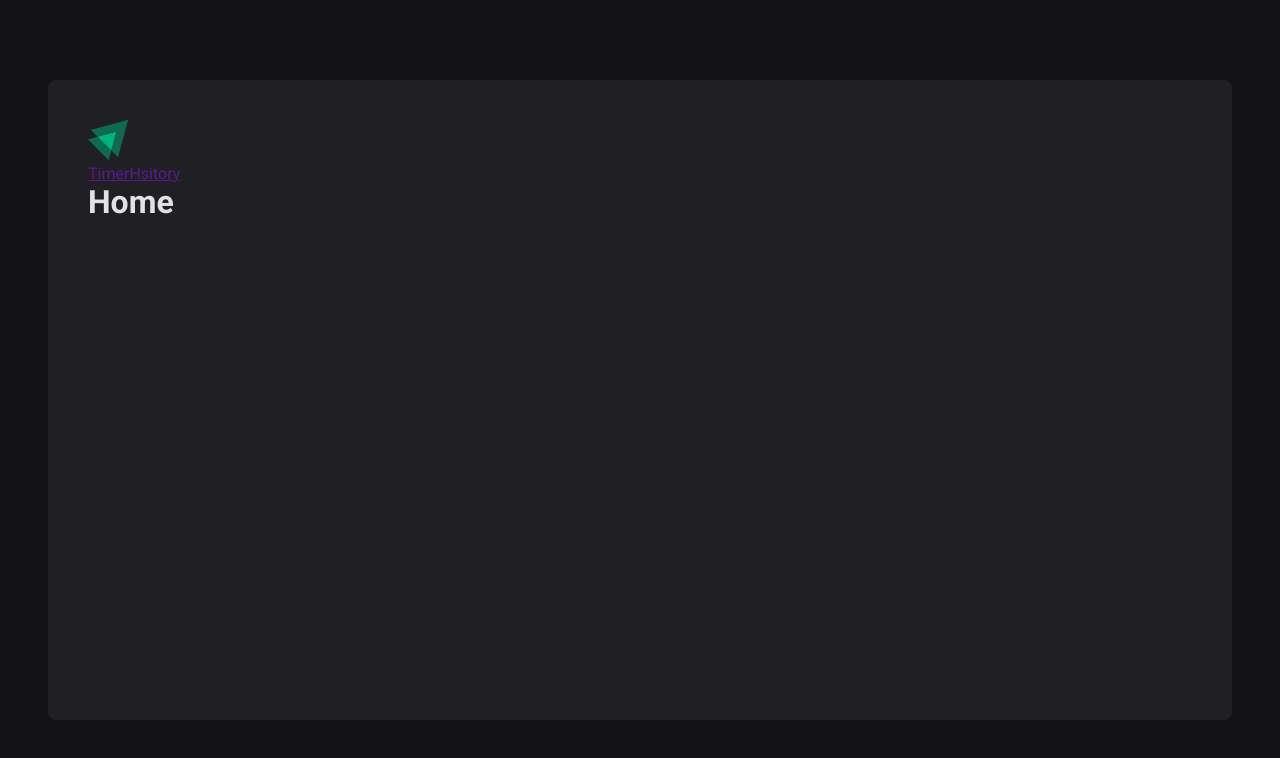
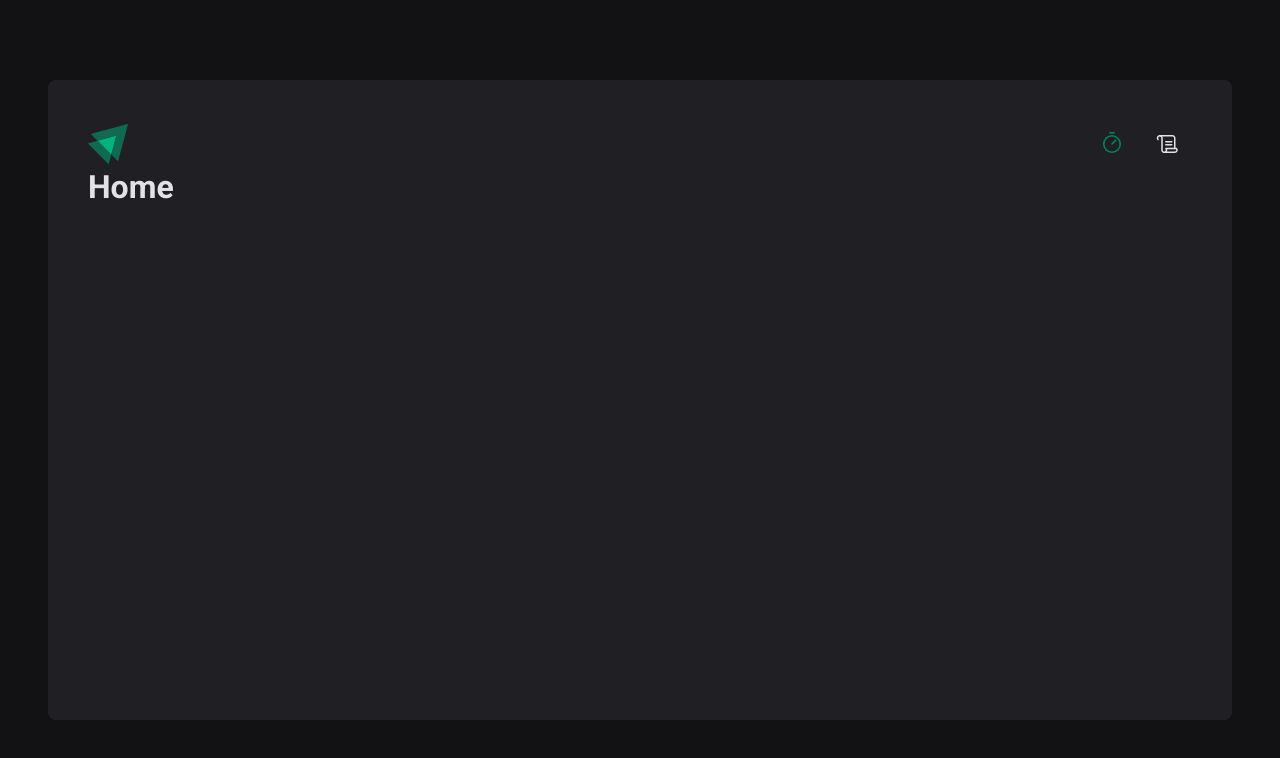
Before and after one commit to Hugovarellaa/Ignite-lab, a React (Vite) app in the folder 02-ignte-timer/: page / in a window 1280 px wide. Shown: the top 758 px of the page. Built offline with nearby package versions, Linux system fonts and the light colour scheme.

Commit message:
Header e Layout

```diff
--- a/02-ignte-timer/package.json
+++ b/02-ignte-timer/package.json
@@ -11,6 +11,7 @@
     "fix": "eslint src --ext .ts,.tsx --fix"
   },
   "dependencies": {
+    "phosphor-react": "^1.4.1",
     "react": "^18.2.0",
     "react-dom": "^18.2.0",
     "react-router-dom": "^6.3.0",
--- a/02-ignte-timer/src/components/Header/index.tsx
+++ b/02-ignte-timer/src/components/Header/index.tsx
@@ -1,3 +1,5 @@
+import { Scroll, Timer } from 'phosphor-react'
+import { NavLink } from 'react-router-dom'
 import logoImg from '../../assets/logo.svg'
 import { HeaderContainer } from './styles'
 
@@ -6,8 +8,12 @@
     <HeaderContainer>
       <img src={logoImg} alt="" />
       <nav>
-        <a href="">Timer</a>
-        <a href="">Hsitory</a>
+        <NavLink to="/" title="Timer">
+          <Timer size={24} />
+        </NavLink>
+        <NavLink to="/history" title="Histórico">
+          <Scroll size={24} />
+        </NavLink>
       </nav>
     </HeaderContainer>
   )
--- a/02-ignte-timer/src/components/Header/styles.ts
+++ b/02-ignte-timer/src/components/Header/styles.ts
@@ -1,3 +1,32 @@
 import styled from 'styled-components'
 
-export const HeaderContainer = styled.header``
+export const HeaderContainer = styled.header`
+  display: flex;
+  align-items: center;
+  justify-content: space-between;
+
+  nav {
+    display: flex;
+    gap: 0.5rem;
+
+    a {
+      width: 3rem;
+      height: 3rem;
+      display: flex;
+      justify-content: center;
+      align-items: center;
+      color: ${({ theme }) => theme['gray-100']};
+
+      border-top: 3px solid transparent;
+      border-bottom: 3px solid transparent;
+
+      &:hover {
+        border-bottom: 3px solid ${({ theme }) => theme['green-500']};
+      }
+
+      &.active {
+        color: ${({ theme }) => theme['green-500']};
+      }
+    }
+  }
+`
```
Also changed, not shown: 1 other file (tests, documents, lock files or other folders).
